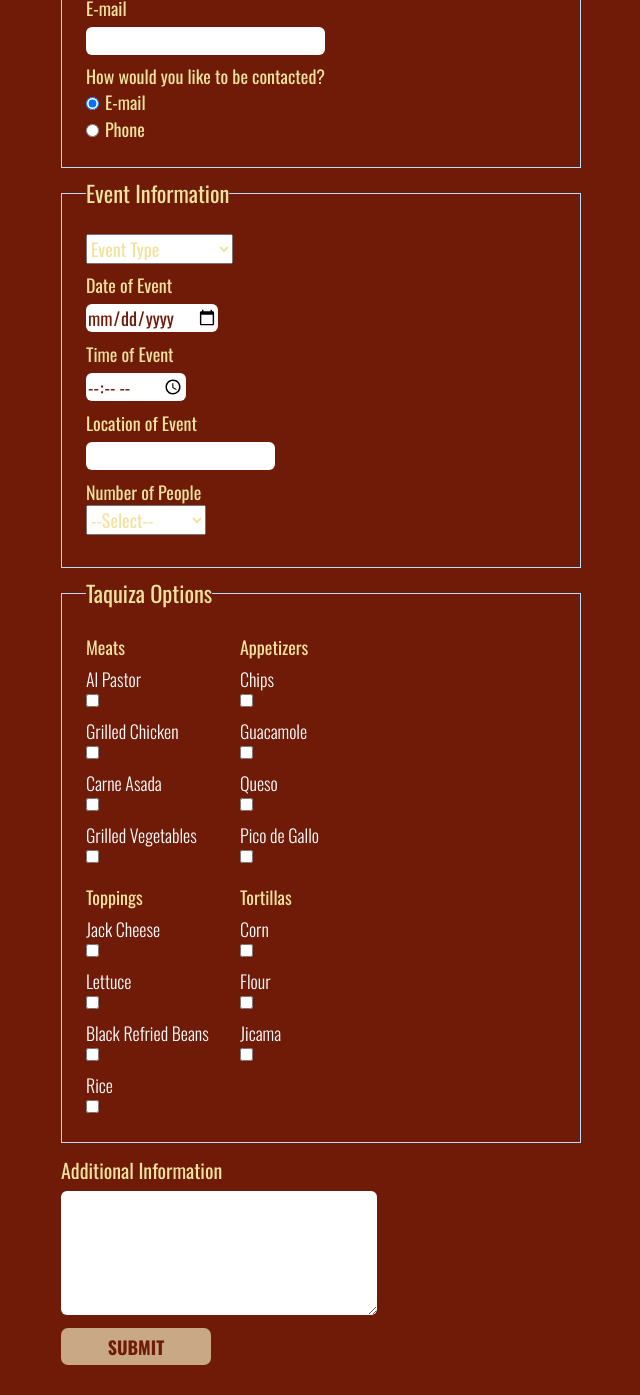
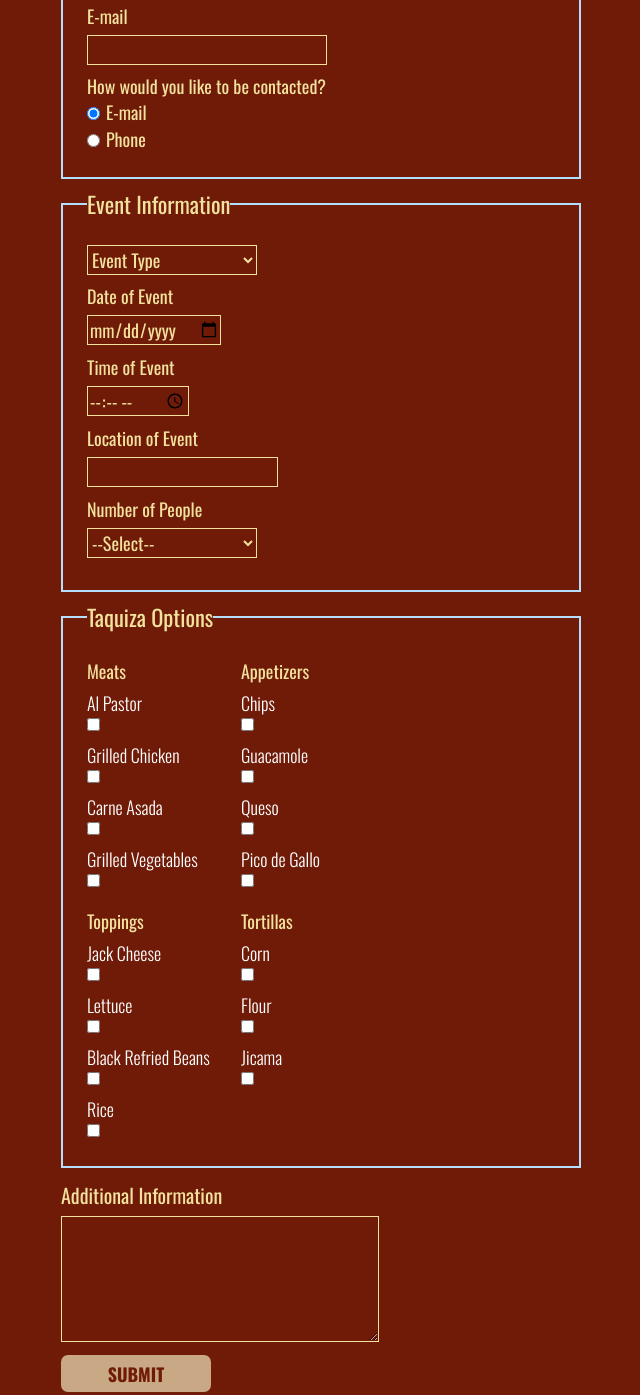
Before and after one commit to jhollinsworth/TacoFlats, a plain HTML site: page taquiza.html in a window 1280 px wide. Shown: the part 600-1995 px from the top of the page, without its empty margins (588-1228 px from the left). Drawn offline with nearby package versions, Linux system fonts and the light colour scheme; a small style sheet from the web is missing.

Commit message:
revised Taco Flats catering form

```diff
--- a/css/style.scss
+++ b/css/style.scss
@@ -465,16 +465,16 @@ h4 {
 	margin-top: 16px;
 }
 #contact-info, #event-info, #options {
-	border: 1.5px solid $secondary-blue;
+	border: 2px solid $secondary-blue;
 	padding: 24px;
 	margin: 8px 0 8px 0;
 	font-family: $text-font;
 	font-size: 1.125em;
 	color: $secondary-yellow;
-}
+}/*
 #contact-info p {
-	color: #FFF;
-}
+	color: yellow;
+}*/
 legend {
 	font-family: $text-font;
 	font-size: 1.25em;
@@ -483,22 +483,28 @@ legend {
 }
 input[type="text"] {
 	margin: 6px 0 8px 0;
-	color: $primary-red;
+	color: $secondary-yellow;
 	width: 50%;
-	border-style: none;
-	border-radius: 6px;
+	border: 1px solid $secondary-yellow;
+	background-color: $primary-red;
 }
 input[type="radio"] {
 	margin: 6px 6px 6px 0;
 }
 input[type="date"], input[type="time"], input[type="location"] {
 	margin: 6px 0 9px 0;
-	color: $primary-red;
-	border-style: none;
-	border-radius: 6px;
+	color: $secondary-yellow;
+	border: 1px solid $secondary-yellow;
+	background-color: $primary-red;
 }
 .info-options {
 	margin-bottom: 8px;
+	width: 170px;
+	background-color: $primary-red;
+	border: 1px solid $secondary-yellow;
+}
+#people {
+		margin-top: 6px;
 }
 #options p {
 	font-family: $text-font;
@@ -520,9 +526,9 @@ textarea[name="addl-info"] {
 	overflow: auto;
 	font-family: $text-font;
 	font-size: 1.125em;
-	color: $primary-red;
-	border-style: none;
-	border-radius: 6px;
+	color: $secondary-yellow;
+	border: 1px solid $secondary-yellow;
+	background-color: $primary-red;
 }
 #submit {
 	width: 150px;
--- a/taquiza.html
+++ b/taquiza.html
@@ -80,9 +80,9 @@
 							<input type="text" name="email" value="">
 							<br>
 							How would you like to be contacted?<br>
-							<input type="radio" name="contact" value="email" checked>E-mail
+							<input type="radio" id="c1" name="contact" value="email" checked><label for="c1">E-mail</label>
 							<br>
-							<input type="radio" name="contact" value="phone">Phone
+							<input type="radio" id="c2" name="contact" value="phone"><label for="c2">Phone</label>
 						</fieldset>
 						<fieldset id="event-info">
 							<legend>Event Information</legend>
@@ -101,7 +101,7 @@
 							Location of Event<br>
 							<input type="location" /><br>
 							Number of People<br>
-							<select class="info-options">
+							<select class="info-options" id="people">
 								<option value="select">--Select--</option>
 								<option value="less-40">Less Than 40</option>
 								<option value="40-75">40-75</option>
@@ -113,30 +113,30 @@
 							<legend>Taquiza Options</legend>
 							<div id="options-meats">
 								Meats<br>
-									<p>Al Pastor</p><input type="checkbox" name="al-pastor" value="al-pastor">
-									<p>Grilled Chicken</p><input type="checkbox" name="chicken" value="chicken">
-									<p>Carne Asada</p><input type="checkbox" name="carne-asada" value="carne-asada">
-									<p>Grilled Vegetables</p><input type="checkbox" name="vegetable" value="vegetable"></p>
+									<p><label for="c3">Al Pastor</label></p><input type="checkbox" id="c3" name="al-pastor" value="al-pastor">
+									<p><label for="c4">Grilled Chicken</label></p><input type="checkbox" id="c4" name="chicken" value="chicken">
+									<p><label for="c5">Carne Asada</label></p><input type="checkbox" id="c5" name="carne-asada" value="carne-asada">
+									<p><label for="c6">Grilled Vegetables</label></p><input type="checkbox" id="c6" name="vegetable" value="vegetable"></p>
 							</div>
 							<div id="options-apps">
 								Appetizers<br>
-									<p>Chips</p><input type="checkbox" name="chips" value="chips">
-									<p>Guacamole</p><input type="checkbox" name="guacamole" value="guacamole">
-									<p>Queso</p><input type="checkbox" name="queso" value="queso">
-									<p>Pico de Gallo</p><input type="checkbox" name="pico-de-gallo" value="pico-de-gallo"></p>
+									<p><label for="c7">Chips</label></p><input type="checkbox" id="c7" name="chips" value="chips">
+									<p><label for="c8">Guacamole</label></p><input type="checkbox" id="c8" name="guacamole" value="guacamole">
+									<p><label for="c9">Queso</label></p><input type="checkbox" id="c9" name="queso" value="queso">
+									<p><label for="c10">Pico de Gallo</label></p><input type="checkbox" id="c10" name="pico-de-gallo" value="pico-de-gallo"></p>
 							</div>
 							<div id="options-toppings">
 								Toppings<br>
-									<p>Jack Cheese</p><input type="checkbox" name="jack-cheese" value="jack-cheese">
-									<p>Lettuce</p><input type="checkbox" name="lettuce" value="lettuce">
-									<p>Black Refried Beans</p><input type="checkbox" name="black-refried-beans" value="black-refried-beans">
-									<p>Rice</p><input type="checkbox" name="rice" value="rice"></p>
+									<p><label for="c11">Jack Cheese</label></p><input type="checkbox" id="c11" name="jack-cheese" value="jack-cheese">
+									<p><label for="c12">Lettuce</label></p><input type="checkbox" id="c12" name="lettuce" value="lettuce">
+									<p><label for="c13">Black Refried Beans</label></p><input type="checkbox" id="c13" name="black-refried-beans" value="black-refried-beans">
+									<p><label for="c14">Rice</label></p><input type="checkbox" id="c14" name="rice" value="rice"></p>
 							</div>
 							<div id="options-tortilla">
 								Tortillas<br>
-									<p>Corn</p><input type="checkbox" name="corn" value="corn">
-									<p>Flour</p><input type="checkbox" name="flour" value="flour">
-									<p>Jicama</p><input type="checkbox" name="jicama" value="jicama"></p>
+									<p><label for="c15">Corn</label></p><input type="checkbox" id="c15" name="corn" value="corn">
+									<p><label for="c16">Flour</label></p><input type="checkbox" id="c16" name="flour" value="flour">
+									<p><label for="c17">Jicama</label></p><input type="checkbox" id="c17" name="jicama" value="jicama"></p>
 							</div>
 						</fieldset>
 						<h5>Additional Information</h5><br>
```
Also changed, not shown: css/owl.carousel.css, css/style.css, images/AlPastorTaco.jpg, images/ArmadilloSign.jpg, images/Cocktail.jpg, images/TunaTaco.jpg, 1 other file.
